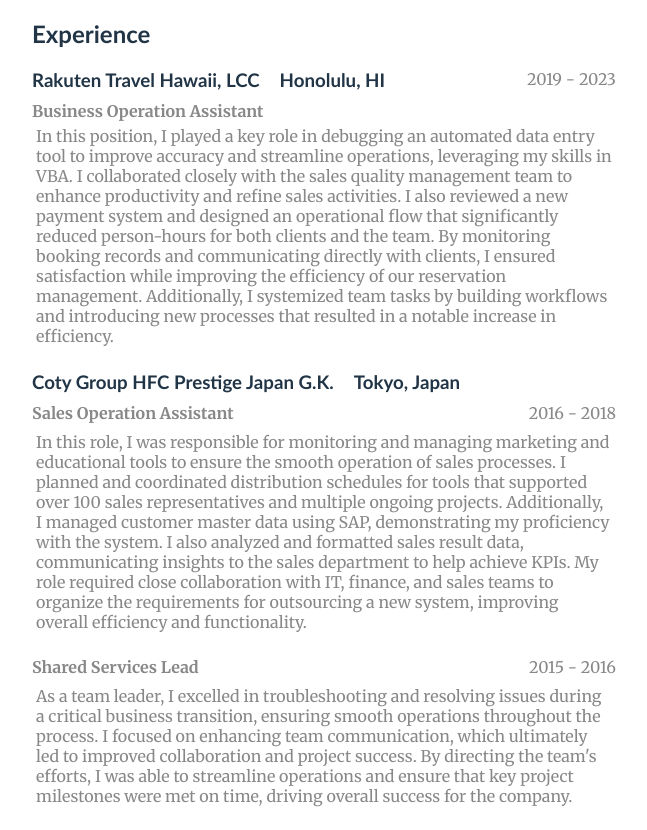
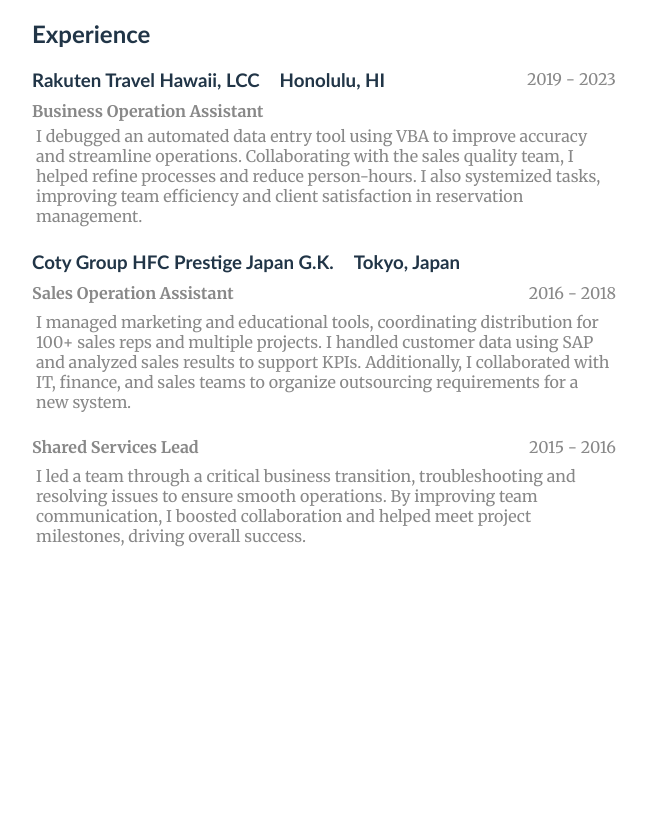
Before and after one commit to Pokasana/intro-page, a React (Vite) app: page /cv in a window 1280 px wide. Shown: the part 540-1370 px from the top of the page, without its empty margins (316-963 px from the left). After the commit the page ends 1110 px from the top, so only its background shows below. Built offline with nearby package versions, Linux system fonts and the light colour scheme.

Commit message:
shorten each job description in Experience

```diff
--- a/src/features/cv/Experience.jsx
+++ b/src/features/cv/Experience.jsx
@@ -12,7 +12,7 @@
         </div>
         <h4>Business Operation Assistant</h4>
         <aside className="m-1">
-          In this position, I played a key role in debugging an automated data entry tool to improve accuracy and streamline operations, leveraging my skills in VBA. I collaborated closely with the sales quality management team to enhance productivity and refine sales activities. I also reviewed a new payment system and designed an operational flow that significantly reduced person-hours for both clients and the team. By monitoring booking records and communicating directly with clients, I ensured satisfaction while improving the efficiency of our reservation management. Additionally, I systemized team tasks by building workflows and introducing new processes that resulted in a notable increase in efficiency.
+          I debugged an automated data entry tool using VBA to improve accuracy and streamline operations. Collaborating with the sales quality team, I helped refine processes and reduce person-hours. I also systemized tasks, improving team efficiency and client satisfaction in reservation management.
         </aside>
       </section>
 
@@ -23,7 +23,7 @@
           <p>2016 - 2018</p>
         </div>
         <aside className="m-1">
-          In this role, I was responsible for monitoring and managing marketing and educational tools to ensure the smooth operation of sales processes. I planned and coordinated distribution schedules for tools that supported over 100 sales representatives and multiple ongoing projects. Additionally, I managed customer master data using SAP, demonstrating my proficiency with the system. I also analyzed and formatted sales result data, communicating insights to the sales department to help achieve KPIs. My role required close collaboration with IT, finance, and sales teams to organize the requirements for outsourcing a new system, improving overall efficiency and functionality.
+          I managed marketing and educational tools, coordinating distribution for 100+ sales reps and multiple projects. I handled customer data using SAP and analyzed sales results to support KPIs. Additionally, I collaborated with IT, finance, and sales teams to organize outsourcing requirements for a new system.
         </aside>
 
         <div className="flex mt-5 justify-between w-full">
@@ -31,7 +31,7 @@
           <p>2015 - 2016</p>
         </div>
         <aside className="m-1">
-          As a team leader, I excelled in troubleshooting and resolving issues during a critical business transition, ensuring smooth operations throughout the process. I focused on enhancing team communication, which ultimately led to improved collaboration and project success. By directing the team's efforts, I was able to streamline operations and ensure that key project milestones were met on time, driving overall success for the company.
+          I led a team through a critical business transition, troubleshooting and resolving issues to ensure smooth operations. By improving team communication, I boosted collaboration and helped meet project milestones, driving overall success.
         </aside>
       </section>
     </div>
```
